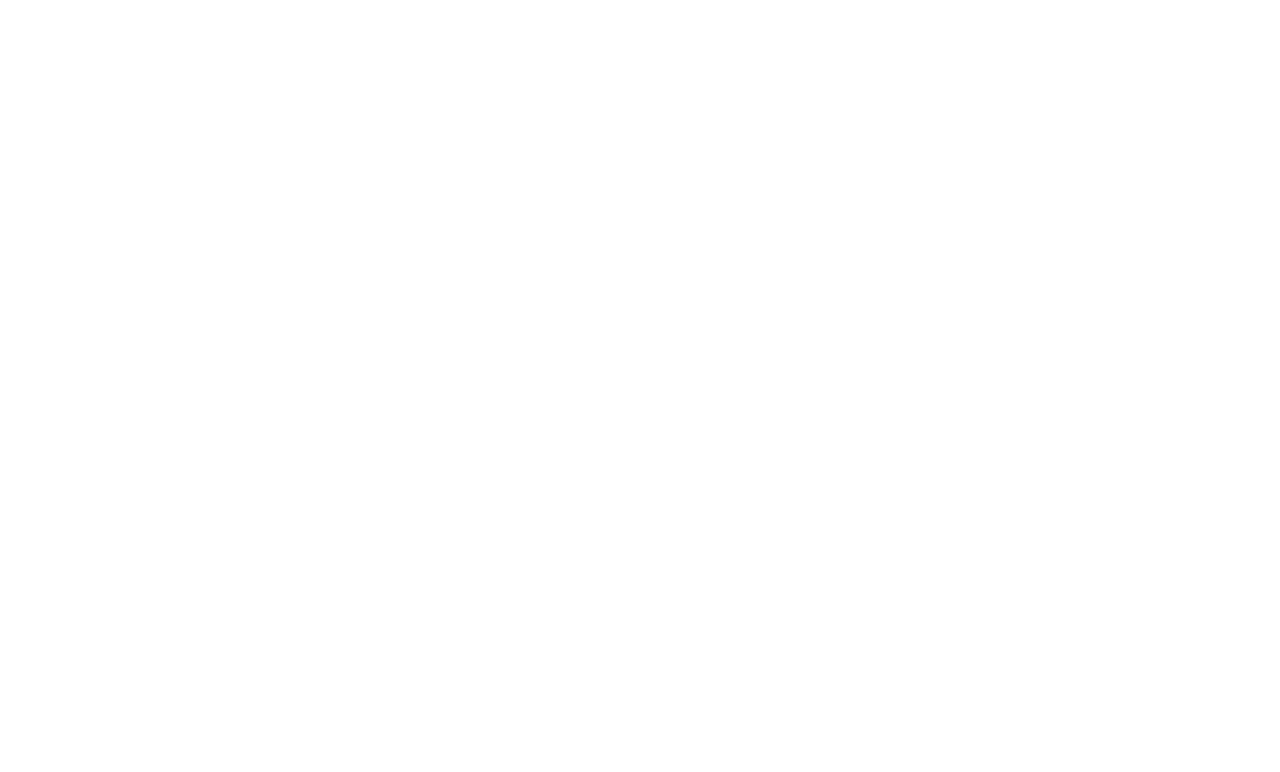
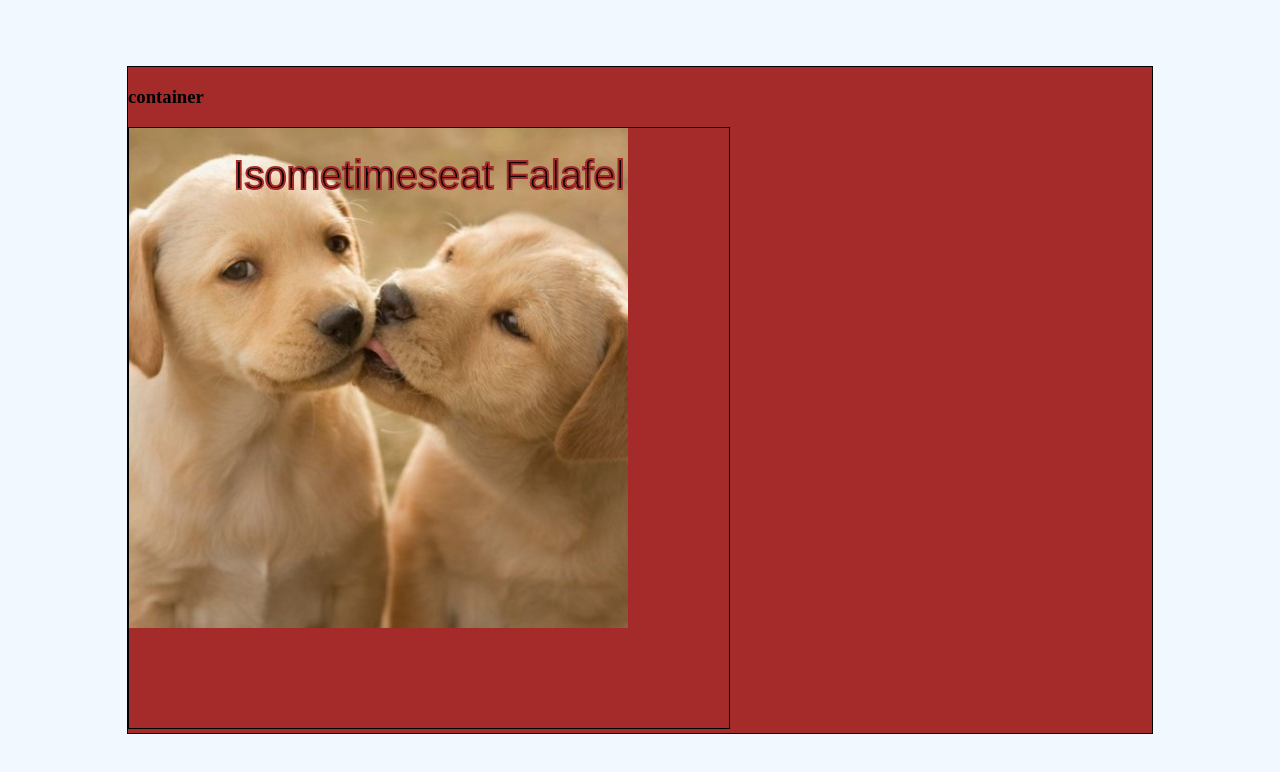
Before and after one commit to seanErmilov/meme-gen, a plain HTML site: page index.html in a window 1280 px wide. Drawn offline with Linux system fonts and the light colour scheme.

Commit message:
add memeService and data base

```diff
--- a/css/main.css
+++ b/css/main.css
@@ -0,0 +1,28 @@
+body {
+  margin: 0px;
+  padding: 0px;
+  display: flex;
+  flex-direction: column;
+  justify-content: center;
+  cursor: grab;
+  background-color: #f1f8ff;
+  align-items: center;
+  min-height: 100vh;
+}
+
+.canvas-container {
+  width: 80vw;
+  margin: 10px auto;
+  background-color: brown;
+  border: 1px solid black;
+}
+
+canvas {
+  border: 1px solid black;
+}
+
+@media screen and (max-width: 500px) {
+  .canvas-container {
+    width: 80vw;
+  }
+}
--- a/index.html
+++ b/index.html
@@ -6,7 +6,16 @@
     <link rel="stylesheet" href="css/main.css" />
     <title>Meme Generator</title>
   </head>
-  <body>
+  <body onload="onInit()">
+    <section class="gallery-containor">
+      <div class="canvas-container">
+        <h3>container</h3>
+        <canvas width="600" height="600"></canvas>
+      </div>
+    </section>
+    <section class="editor"></section>
     <script src="js/main.js"></script>
+    <script src="js/memeController.js"></script>
+    <script src="js/memeService.js"></script>
   </body>
 </html>
--- /dev/null
+++ b/js/memeController.js
@@ -0,0 +1,40 @@
+'use strict'
+
+var gElCanvas
+var gCtx
+
+function onInit() {
+  gElCanvas = document.querySelector('canvas')
+  gCtx = gElCanvas.getContext('2d')
+
+  renderMeme()
+}
+
+function renderMeme(src = 'meme-imgs/meme-imgs (square)/1.jpg') {
+  const elImg = new Image()
+  const meme = getMeme()
+  const imgs = getimgs()
+
+  console.log('meme :', meme)
+  elImg.src = imgs[meme.selectedImgId - 1].url
+
+  elImg.onload = () => {
+    gCtx.drawImage(elImg, 0, 0, elImg.naturalWidth, elImg.naturalHeight)
+    drawText(meme.lines[meme.selectedLineIdx].txt, gElCanvas.width / 2, 50)
+    console.log(
+      'meme.lines[meme.selectedLineIdx] :',
+      meme.lines[meme.selectedLineIdx]
+    )
+  }
+}
+
+function drawText(text, x, y) {
+  gCtx.lineWidth = 2
+  gCtx.strokeStyle = 'brown'
+  gCtx.fillStyle = 'black'
+  gCtx.font = '40px Arial'
+  gCtx.textAlign = 'center'
+  gCtx.textBaseline = 'middle'
+  gCtx.fillText(text, x, y)
+  gCtx.strokeText(text, x, y)
+}
--- /dev/null
+++ b/js/memeService.js
@@ -0,0 +1,25 @@
+'use strict'
+
+var gMeme
+
+var gImgs = [
+  {
+    id: 1,
+    url: 'meme-imgs/meme-imgs (square)/2.jpg',
+    keywords: ['funny', 'cat'],
+  },
+]
+var gMeme = {
+  selectedImgId: 1,
+  selectedLineIdx: 0,
+  lines: [{ txt: 'Isometimeseat Falafel', size: 20, color: 'red' }],
+}
+var gKeywordSearchCountMap = { funny: 12, cat: 16, baby: 2 }
+
+function getMeme() {
+  return gMeme
+}
+
+function getimgs() {
+  return gImgs
+}
```
Also changed, not shown: 2 other files.
